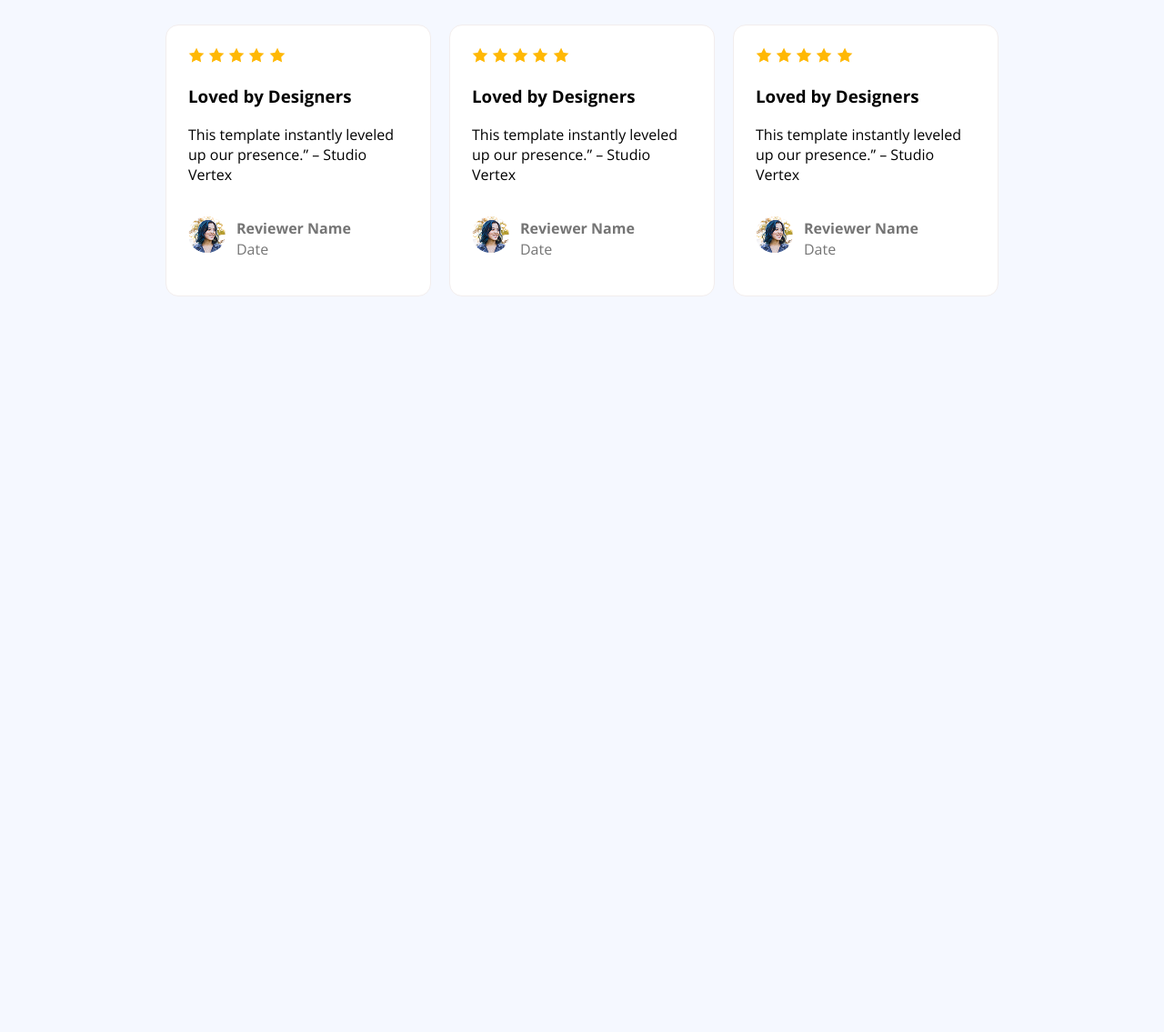
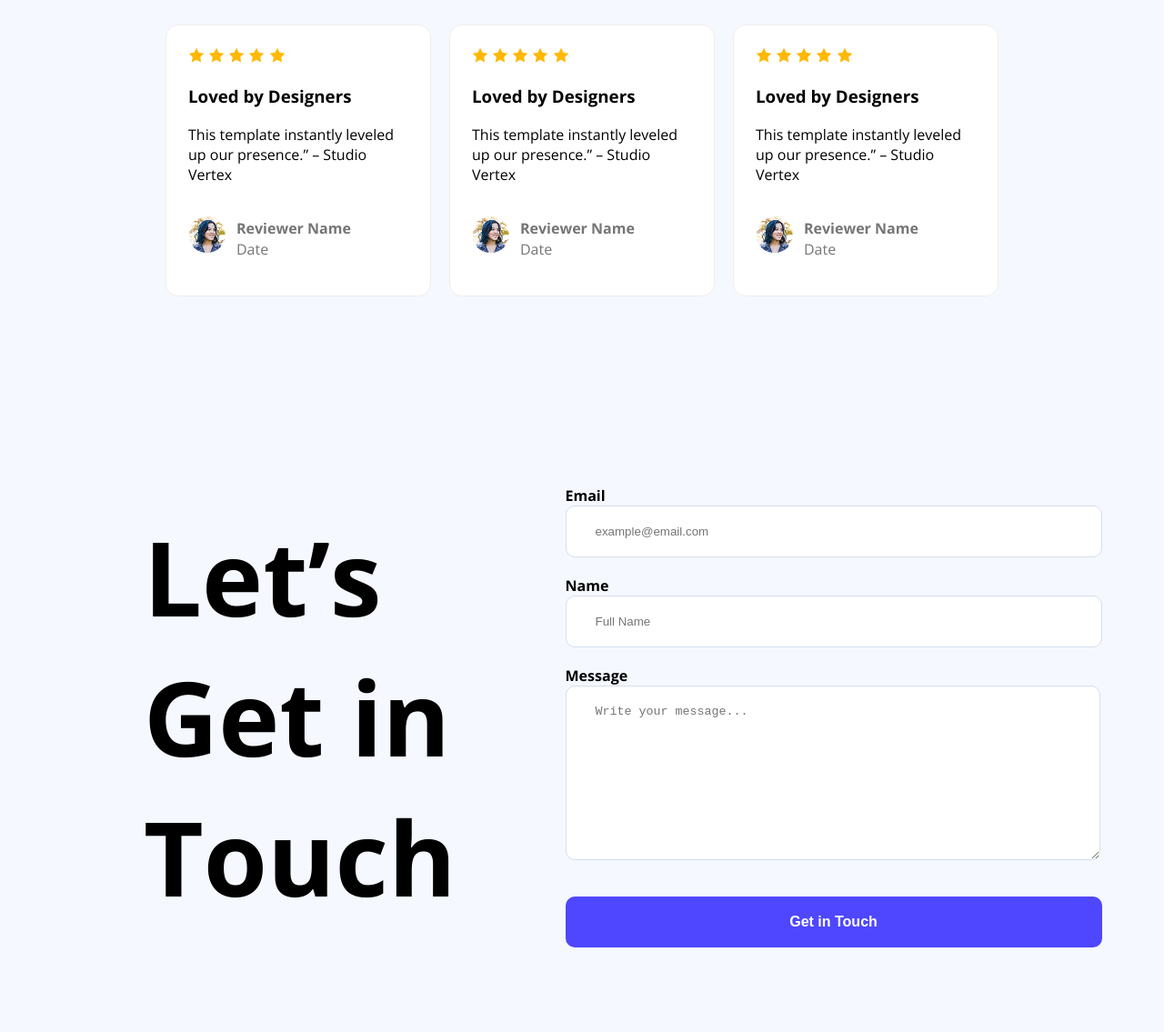
Before and after one commit to MdSakibUddin/assignment-1, a plain HTML site: page index.html in a window 1280 px wide. Shown: the part 1798-2933 px from the top of the page at 91% size. Before the commit the page ends 2156 px from the top, so only its background shows below. Drawn offline with nearby package versions, Linux system fonts and the light colour scheme.

Commit message:
In main form is included with HTML and css

```diff
--- a/index.html
+++ b/index.html
@@ -149,10 +149,22 @@
             </div>
         </section>
         <!-- Form section starts -->
-        <section class="form-section">
-
+        <section class="get-in-touch">
+            <div class="form-title">
+                <h3>Let’s Get in Touch</h3>
+            </div>
+            <div class="form-container">
+            <form class="form-section" action="">
+                <label for="Email">Email</label>
+                <input class="input-tag" type="email" name="" id="Email" placeholder="example@email.com">
+                <label for="">Name</label>
+                <input class="input-tag" type="text" name="" id="Name" placeholder="Full Name">
+                <label for="">Message</label>
+                <textarea class="input-tag" name="" id="Message" cols="20" rows="10" placeholder="Write your message..."></textarea>
+                <button class="btn-primary-1" type="button">Get in Touch</button>
+            </form>
+            </div>
         </section>
-
     </main>
     <footer>
 
--- a/styles/index.css
+++ b/styles/index.css
@@ -28,6 +28,10 @@
     padding: 12px 36px;
     border-radius: 10px;
     border: none;
+    cursor: pointer;
+}
+.btn-primary:hover, .btn-primary-1:hover{
+    background-color: tomato
 }
 /* Header Section Starts */
 .header{
@@ -153,3 +157,44 @@ nav{
 .image{
     border-radius: 50%;
 }
+
+/* Form Section Css */
+.get-in-touch{
+    display: flex;
+    align-items: center;
+    justify-content:space-between;
+    gap: 120px;
+    margin: 93px 150px 0 150px ;
+}
+.form-title{
+    color:rgba(0, 0, 0, 1);
+    font-size: 97px;
+    font-weight: 700px;
+
+}
+label{
+    font-size: 16px;
+    font-weight: bold;
+}
+main input[type="text"], main input[type="email"], main textarea{
+    background-color: white;
+    border: 1px solid rgba(214, 221, 237, 1);
+    border-radius: 10px;
+    padding: 20px 379px 20px 32px;
+    display: block;
+}
+.input-tag{
+    margin-bottom: 20px;
+}
+.btn-primary-1{
+    width: 100%;
+    margin-top: 20px;
+    background-color: #4E47FF;
+    font-weight: bold;
+    font-size: 16px;
+    color: white;
+    padding: 19px 201px;
+    border-radius: 10px;
+    border: none;
+    cursor: pointer;
+}
```
